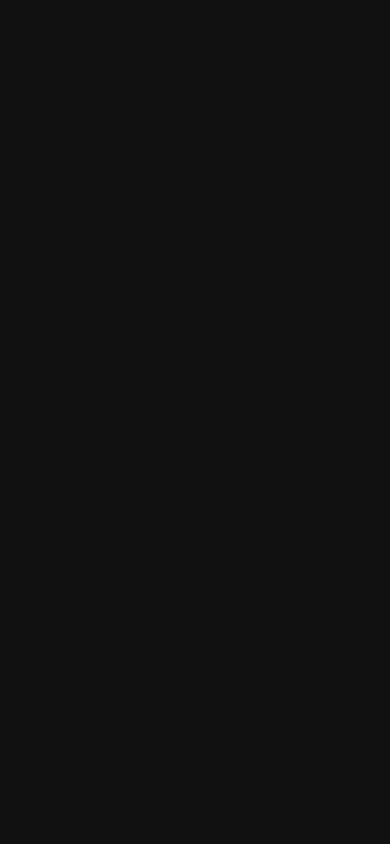
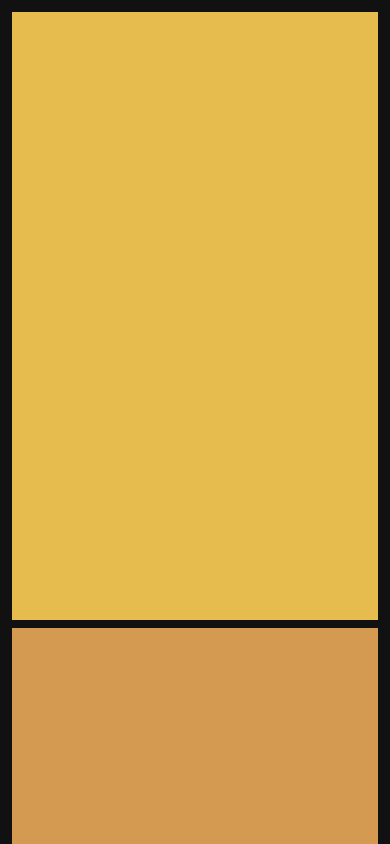
Before and after one commit to felipefa/rn-animated-vertical-scroll, a React Native app: screen / in a window 390 px wide. Built offline with nearby package versions, Linux system fonts and the light colour scheme.

Commit message:
Refactored App component and added Main, AnimatedCard, and VerticalList components

```diff
--- a/App.tsx
+++ b/App.tsx
@@ -1,13 +1,3 @@
-import { StyleSheet, View } from 'react-native';
+import { Main } from './src';
 
-export default function App() {
-  return <View style={styles.container}></View>;
-}
-
-const styles = StyleSheet.create({
-  container: {
-    flex: 1,
-    backgroundColor: '#111',
-    justifyContent: 'center',
-  },
-});
+export default Main;
--- /dev/null
+++ b/src/components/AnimatedCard.tsx
@@ -0,0 +1,14 @@
+import { View } from 'react-native';
+
+import { Item } from '../data/faker';
+
+interface AnimatedCardProps {
+  item: Item;
+  itemSize: number;
+}
+
+export function AnimatedCard({ item, itemSize }: AnimatedCardProps) {
+  return (
+    <View style={{ backgroundColor: item.bgColor, height: itemSize }}></View>
+  );
+}
--- /dev/null
+++ b/src/components/VerticalList.tsx
@@ -0,0 +1,32 @@
+import { Dimensions, FlatList, StyleSheet } from 'react-native';
+
+import { AnimatedCard } from './AnimatedCard';
+import { Item } from '../data/faker';
+
+interface VerticalListProps {
+  data: Item[];
+}
+
+const { height } = Dimensions.get('window');
+const _spacing = 4;
+const _itemSize = height * 0.72;
+
+export function VerticalList({ data }: VerticalListProps) {
+  return (
+    <FlatList
+      data={data}
+      contentContainerStyle={styles.listContentContainer}
+      keyExtractor={(item) => item.id}
+      renderItem={({ item }) => (
+        <AnimatedCard item={item} itemSize={_itemSize} />
+      )}
+    />
+  );
+}
+
+const styles = StyleSheet.create({
+  listContentContainer: {
+    padding: _spacing * 3,
+    gap: _spacing * 2,
+  },
+});
--- /dev/null
+++ b/src/index.tsx
@@ -0,0 +1,20 @@
+import { StyleSheet, View } from 'react-native';
+
+import { VerticalList } from './components/VerticalList';
+import data from './data/faker';
+
+export function Main() {
+  return (
+    <View style={styles.container}>
+      <VerticalList data={data} />
+    </View>
+  );
+}
+
+const styles = StyleSheet.create({
+  container: {
+    flex: 1,
+    backgroundColor: '#111',
+    justifyContent: 'center',
+  },
+});
```
